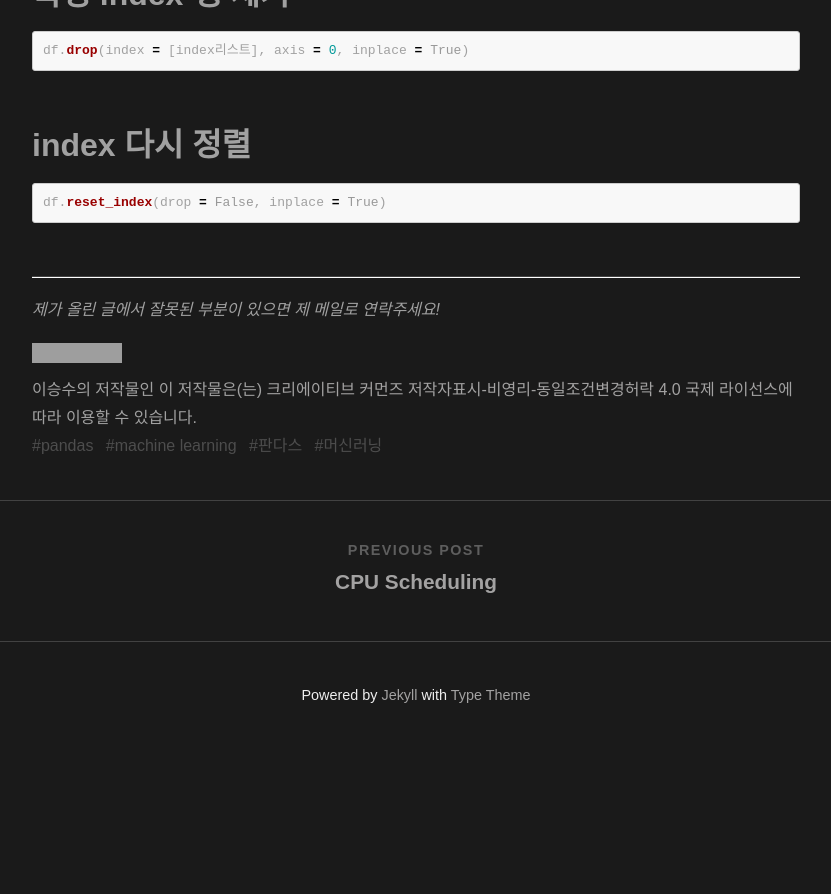
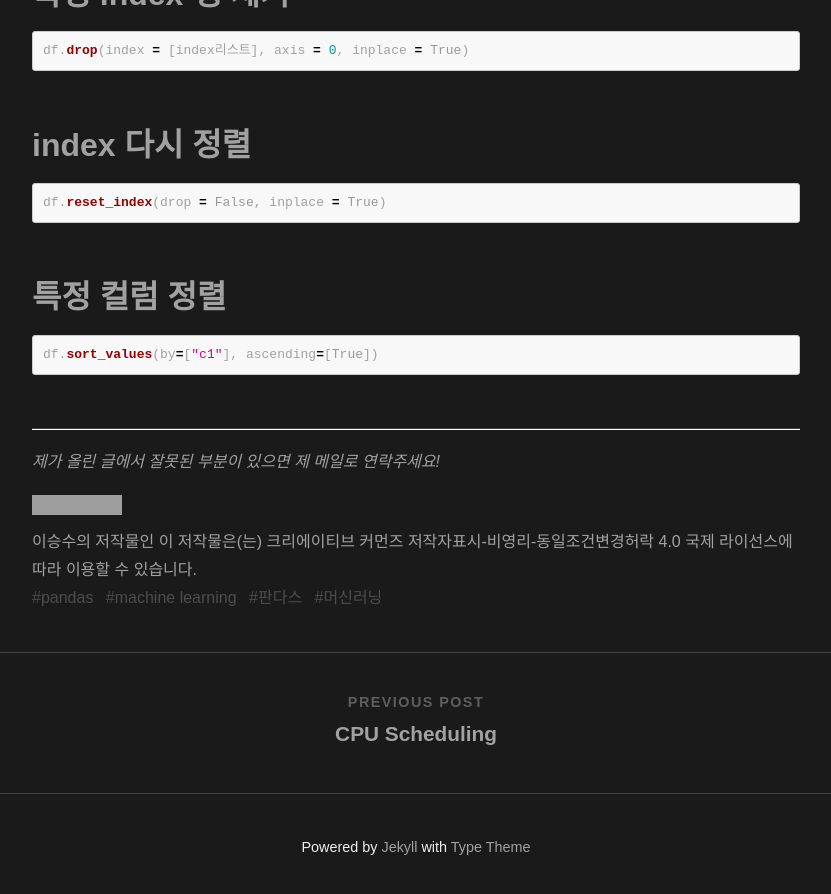
Before and after one commit to aLVINlEE9/aLVINlEE9.github.io, a Jekyll site: the page built from _posts/DS-Machine Learning/2021-11-04-mlpost01.md, in a window 1280 px wide and 900 px high, scrolled down 1093 px. Shown: the top 894 px of the window, without its empty margins (224-1055 px from the left). Built offline with Jekyll 4.4.1, drawn with Linux system fonts in a browser that asks for light colours; nearby versions of some CDN libraries; comment, search, counter and statistics services are not loaded; before the commit the page ends 1841 px from its top, so only the background shows below that; grey boxes are pictures that could not be loaded.

Commit message:
post updated11-07-01

````diff
--- a/_posts/DS-Machine Learning/2021-11-04-mlpost01.md
+++ b/_posts/DS-Machine Learning/2021-11-04-mlpost01.md
@@ -67,6 +67,14 @@ df.reset_index(drop = False, inplace = True)
 
 
 
+# 특정 컬럼 정렬
+
+```python
+df.sort_values(by=["c1"], ascending=[True])
+```
+
+<br/>
+
 
 
 ------
````
